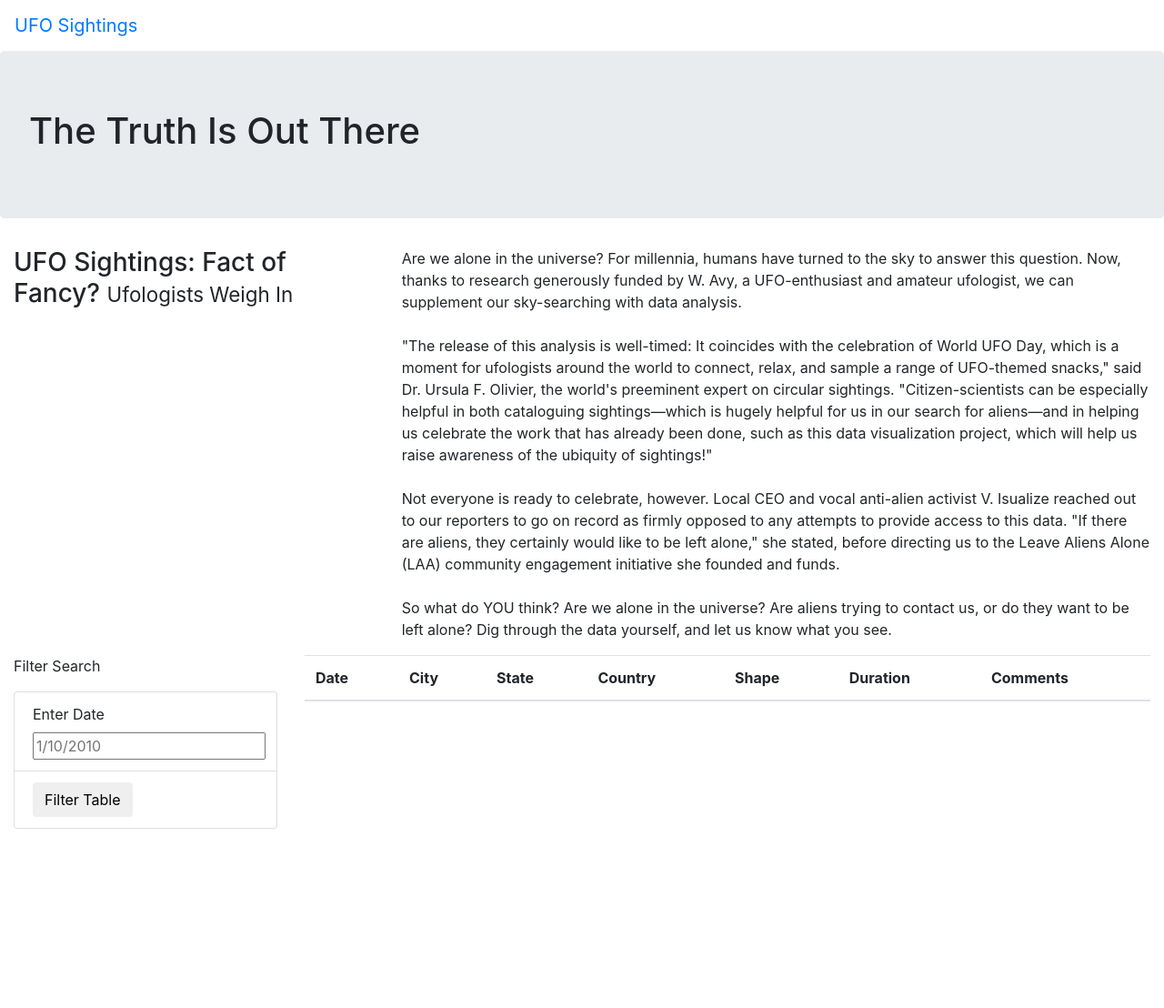
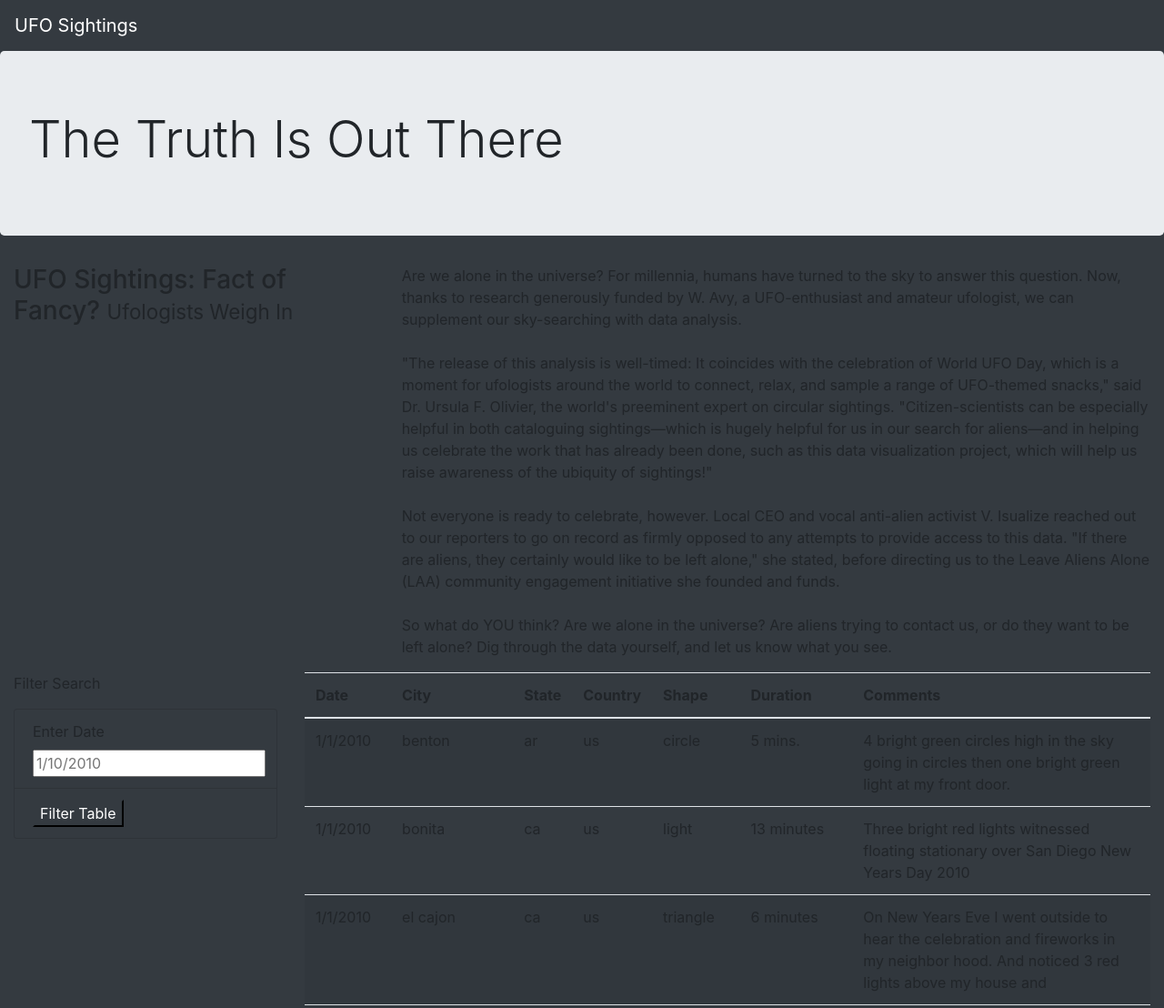
Before and after one commit to ilianaportugal/UFOs, a plain HTML site: page index.html in a window 1280 px wide. Shown: the top 1108 px of the page at 91% size. Before the commit the page ends 911 px from the top, so only its background shows below. Drawn offline with nearby package versions, Linux system fonts and the light colour scheme.

Commit message:
updated website

```diff
--- a/index.html
+++ b/index.html
@@ -13,14 +13,14 @@
     <link rel="stylesheet" href="static/css/style.css">
 
 </head>
-<body>
+<body class="bg-dark">
     <div class="wrapper">
-        <nav class="navbar navbar-expand-lg">
+        <nav class="navbar navbar-dark bg-dark navbar-expand-lg">
             <a class="navbar-brand" href="index.html">UFO Sightings</a>
         </nav>
     </div>
     <div class="jumbotron">
-        <h1>The Truth Is Out There</h1>
+        <h1 class="display-4">The Truth Is Out There</h1>
     </div>
     <div class="container-fluid">
         <div class="row">
@@ -39,21 +39,18 @@
     <div class="container-fluid">
         <div class="row">
             <div class="col-md-3">
-                <form>
-                    <p>Filter Search</p>
-                    <ul class="list-group">
-                        <li class="list-group-item">
+                <form class="bg-dark">
+                    <p class="bg-dark">Filter Search</p>
+                    <ul class="list-group" class="bg-dark">
+                        <li class="list-group-item bg-dark" [tag.]{style="font-family: inherit; font-size: 1rem;"}>
                             <label for="date">Enter Date</label>
                             <input type="text" placeholder="1/10/2010" id="datetime" />
-
                         </li>
-                        <li class="list-group-item">
-                            <button id="filter-btn" type="button" class="btn btn-default">Filter Table</button>
-
+                        <li class="list-group-item bg-dark" class="list-group-item" [tag.]{style="font-family: inherit; font-size: 1rem;"}>
+                            <button id="filter-btn" type="button" class="btn-dark">Filter Table</button>
                         </li>
                     </ul>
                 </form>
-
             </div>
             <div class="col-md-9">
                 <table class="table table-striped">
@@ -73,5 +70,8 @@
             </div>
         </div>
     </div>
+    <script src="https://cdnjs.cloudflare.com/ajax/libs/d3/4.11.0/d3.js"></script>
+    <script src="static/js/data.js"></script>
+    <script src="static/js/app.js"></script>
 </body>
 </html>
```
